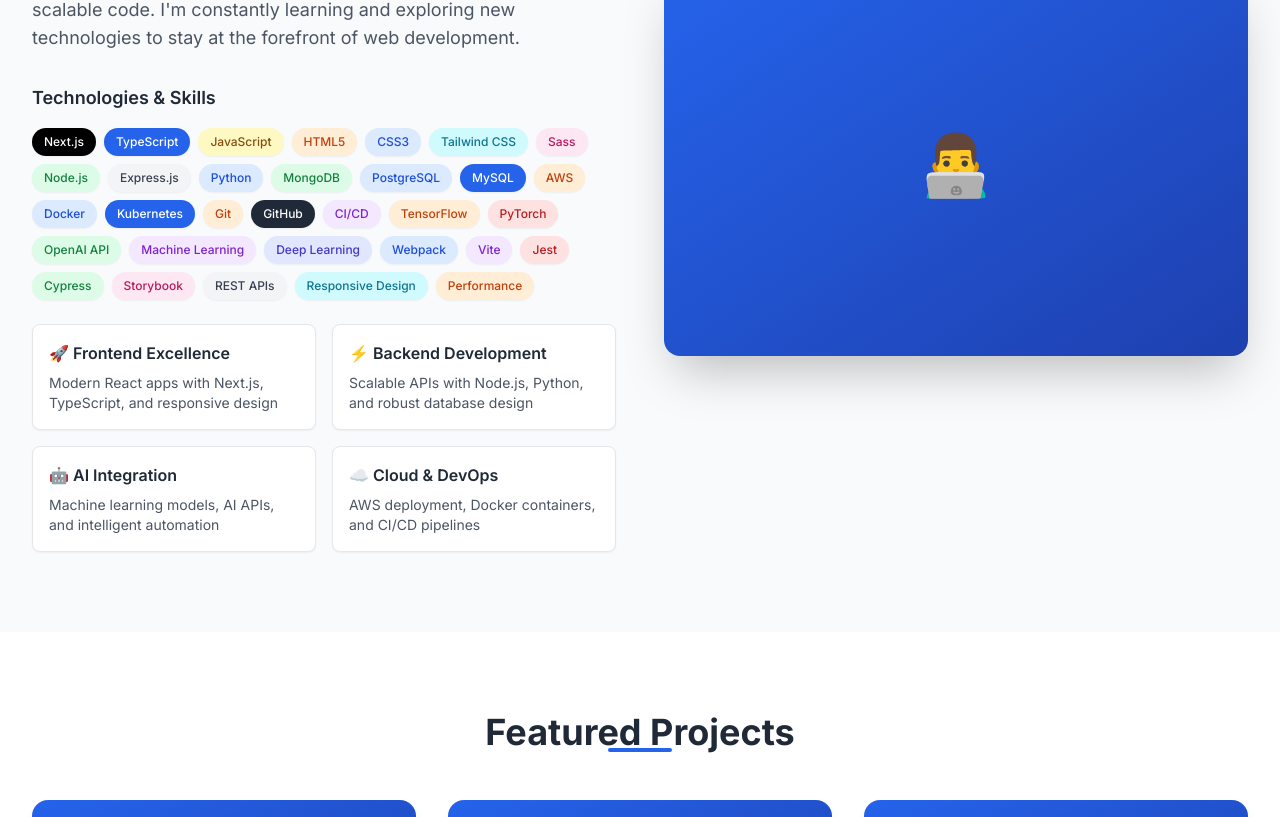
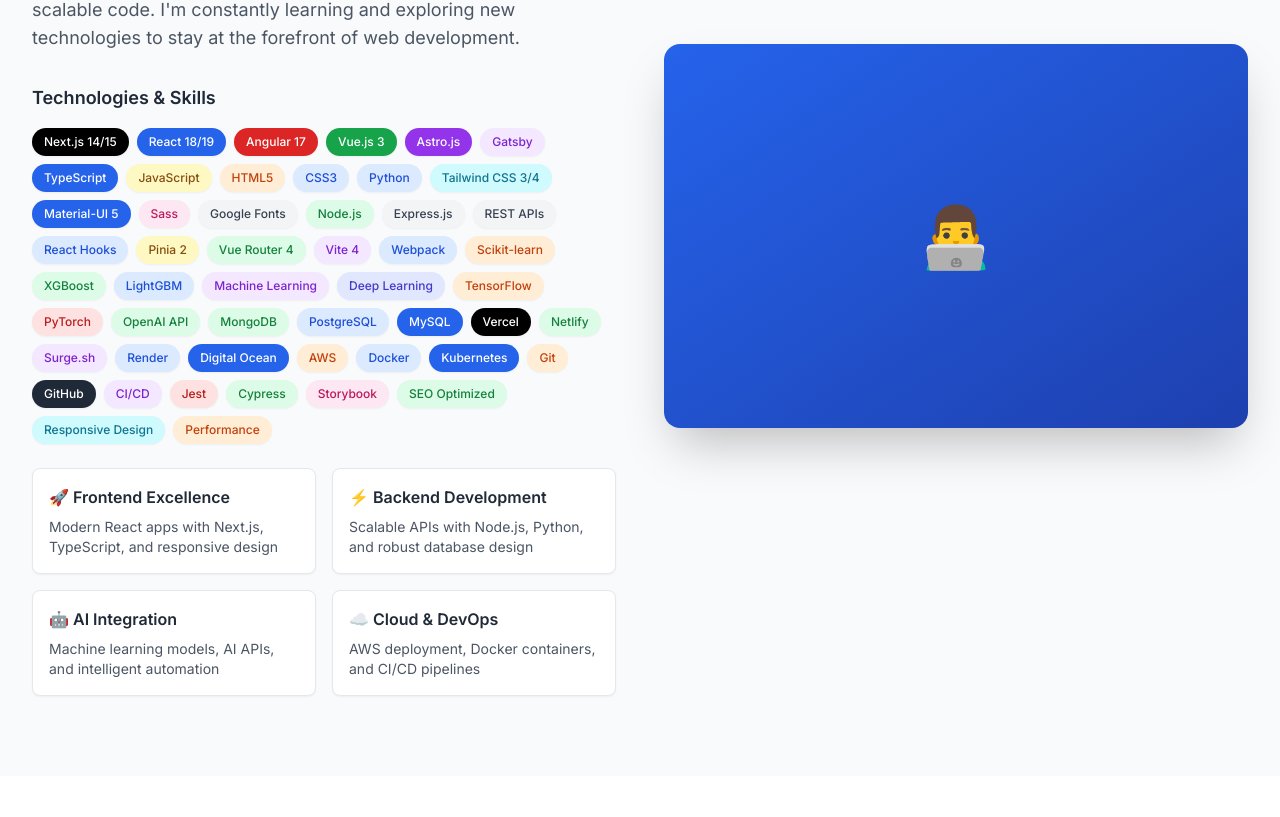
Before and after one commit to davidagustin/davidagustin.github.io, a React (Create React App) app: page / in a window 1280 px wide. Shown: the part 1192-2009 px from the top of the page. Built offline with nearby package versions, Linux system fonts and the light colour scheme; the HTML template or start-up script is replaced by a standard one.

Commit message:
Update About section with comprehensive tech stack from projects and remove Technologies section from footer

```diff
--- a/src/components/About.tsx
+++ b/src/components/About.tsx
@@ -3,49 +3,78 @@
 
 const About: React.FC = () => {
   const technologies = [
-    // Frontend
-    { name: 'Next.js', color: 'bg-black text-white' },
+    // Frontend Frameworks & Libraries
+    { name: 'Next.js 14/15', color: 'bg-black text-white' },
+    { name: 'React 18/19', color: 'bg-blue-600 text-white' },
+    { name: 'Angular 17', color: 'bg-red-600 text-white' },
+    { name: 'Vue.js 3', color: 'bg-green-600 text-white' },
+    { name: 'Astro.js', color: 'bg-purple-600 text-white' },
+    { name: 'Gatsby', color: 'bg-purple-100 text-purple-700' },
+
+    // Languages & Type Safety
     { name: 'TypeScript', color: 'bg-blue-600 text-white' },
     { name: 'JavaScript', color: 'bg-yellow-100 text-yellow-800' },
     { name: 'HTML5', color: 'bg-orange-100 text-orange-700' },
     { name: 'CSS3', color: 'bg-blue-100 text-blue-700' },
-    { name: 'Tailwind CSS', color: 'bg-cyan-100 text-cyan-700' },
+    { name: 'Python', color: 'bg-blue-100 text-blue-700' },
+
+    // Styling & UI
+    { name: 'Tailwind CSS 3/4', color: 'bg-cyan-100 text-cyan-700' },
+    { name: 'Material-UI 5', color: 'bg-blue-600 text-white' },
     { name: 'Sass', color: 'bg-pink-100 text-pink-700' },
+    { name: 'Google Fonts', color: 'bg-gray-100 text-gray-700' },
 
-    // Backend
+    // Backend & APIs
     { name: 'Node.js', color: 'bg-green-100 text-green-700' },
     { name: 'Express.js', color: 'bg-gray-100 text-gray-700' },
-    { name: 'Python', color: 'bg-blue-100 text-blue-700' },
+    { name: 'REST APIs', color: 'bg-gray-100 text-gray-700' },
+    { name: 'React Hooks', color: 'bg-blue-100 text-blue-700' },
+
+    // State Management & Routing
+    { name: 'Pinia 2', color: 'bg-yellow-100 text-yellow-800' },
+    { name: 'Vue Router 4', color: 'bg-green-100 text-green-700' },
+
+    // Build Tools & Development
+    { name: 'Vite 4', color: 'bg-purple-100 text-purple-700' },
+    { name: 'Webpack', color: 'bg-blue-100 text-blue-700' },
+
+    // AI/ML & Data Science
+    { name: 'Scikit-learn', color: 'bg-orange-100 text-orange-700' },
+    { name: 'XGBoost', color: 'bg-green-100 text-green-700' },
+    { name: 'LightGBM', color: 'bg-blue-100 text-blue-700' },
+    { name: 'Machine Learning', color: 'bg-purple-100 text-purple-700' },
+    { name: 'Deep Learning', color: 'bg-indigo-100 text-indigo-700' },
+    { name: 'TensorFlow', color: 'bg-orange-100 text-orange-700' },
+    { name: 'PyTorch', color: 'bg-red-100 text-red-700' },
+    { name: 'OpenAI API', color: 'bg-green-100 text-green-700' },
 
     // Databases
     { name: 'MongoDB', color: 'bg-green-100 text-green-700' },
     { name: 'PostgreSQL', color: 'bg-blue-100 text-blue-700' },
     { name: 'MySQL', color: 'bg-blue-600 text-white' },
 
-    // Cloud & DevOps
+    // Cloud & Deployment
+    { name: 'Vercel', color: 'bg-black text-white' },
+    { name: 'Netlify', color: 'bg-green-100 text-green-700' },
+    { name: 'Surge.sh', color: 'bg-purple-100 text-purple-700' },
+    { name: 'Render', color: 'bg-blue-100 text-blue-700' },
+    { name: 'Digital Ocean', color: 'bg-blue-600 text-white' },
     { name: 'AWS', color: 'bg-orange-100 text-orange-700' },
+
+    // DevOps & Tools
     { name: 'Docker', color: 'bg-blue-100 text-blue-700' },
     { name: 'Kubernetes', color: 'bg-blue-600 text-white' },
     { name: 'Git', color: 'bg-orange-100 text-orange-700' },
     { name: 'GitHub', color: 'bg-gray-800 text-white' },
     { name: 'CI/CD', color: 'bg-purple-100 text-purple-700' },
 
-    // AI/ML
-    { name: 'TensorFlow', color: 'bg-orange-100 text-orange-700' },
-    { name: 'PyTorch', color: 'bg-red-100 text-red-700' },
-    { name: 'OpenAI API', color: 'bg-green-100 text-green-700' },
-    { name: 'Machine Learning', color: 'bg-purple-100 text-purple-700' },
-    { name: 'Deep Learning', color: 'bg-indigo-100 text-indigo-700' },
-
-    // Tools & Libraries
-    { name: 'Webpack', color: 'bg-blue-100 text-blue-700' },
-    { name: 'Vite', color: 'bg-purple-100 text-purple-700' },
+    // Testing & Quality
     { name: 'Jest', color: 'bg-red-100 text-red-700' },
     { name: 'Cypress', color: 'bg-green-100 text-green-700' },
     { name: 'Storybook', color: 'bg-pink-100 text-pink-700' },
 
-    // Additional
-    { name: 'REST APIs', color: 'bg-gray-100 text-gray-700' },
+    // Additional Skills
+    { name: 'SEO Optimized', color: 'bg-green-100 text-green-700' },
     { name: 'Responsive Design', color: 'bg-cyan-100 text-cyan-700' },
     { name: 'Performance', color: 'bg-orange-100 text-orange-700' },
   ];
--- a/src/components/Footer.tsx
+++ b/src/components/Footer.tsx
@@ -14,7 +14,7 @@
           transition={{ duration: 0.6 }}
           viewport={{ once: true }}
         >
-          <div className="grid md:grid-cols-3 gap-8">
+          <div className="grid md:grid-cols-2 gap-8">
             <div>
               <h3 className="text-2xl font-bold mb-4">David Agustin</h3>
               <p className="text-gray-400 mb-4">
@@ -74,26 +74,6 @@
                   </a>
                 </li>
               </ul>
-            </div>
-            <div>
-              <h4 className="text-lg font-semibold mb-4">Technologies</h4>
-              <div className="flex flex-wrap gap-2">
-                <span className="px-3 py-1 bg-gray-800 rounded-full text-sm">
-                  React
-                </span>
-                <span className="px-3 py-1 bg-gray-800 rounded-full text-sm">
-                  Next.js
-                </span>
-                <span className="px-3 py-1 bg-gray-800 rounded-full text-sm">
-                  TypeScript
-                </span>
-                <span className="px-3 py-1 bg-gray-800 rounded-full text-sm">
-                  Node.js
-                </span>
-                <span className="px-3 py-1 bg-gray-800 rounded-full text-sm">
-                  AI/ML
-                </span>
-              </div>
             </div>
           </div>
           <div className="border-t border-gray-800 mt-8 pt-8">
```
